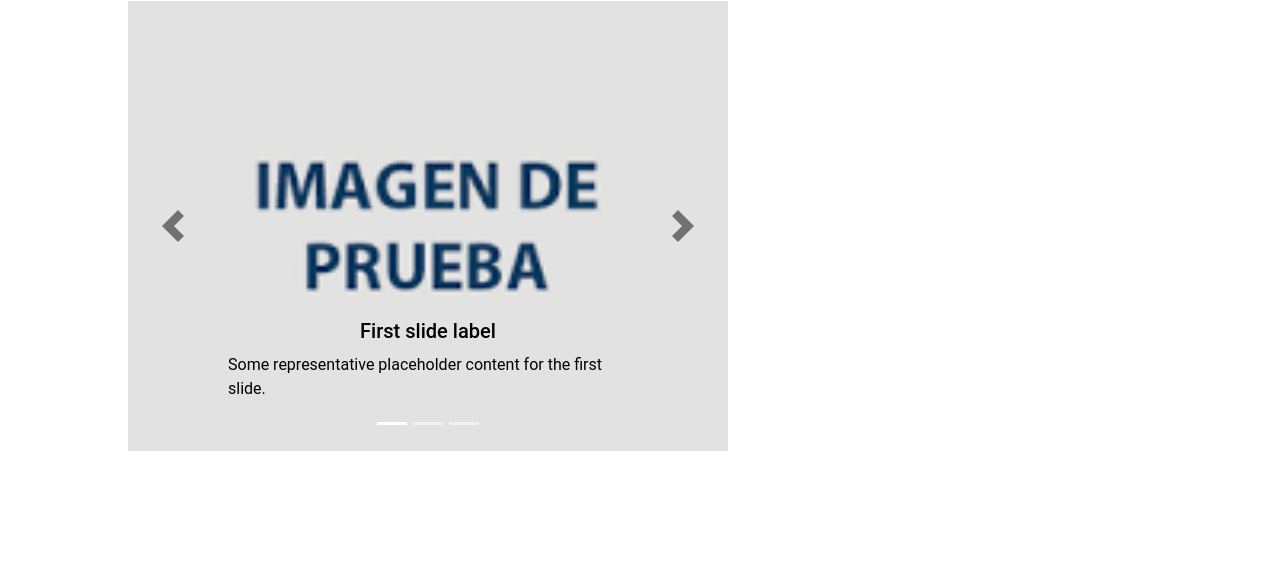
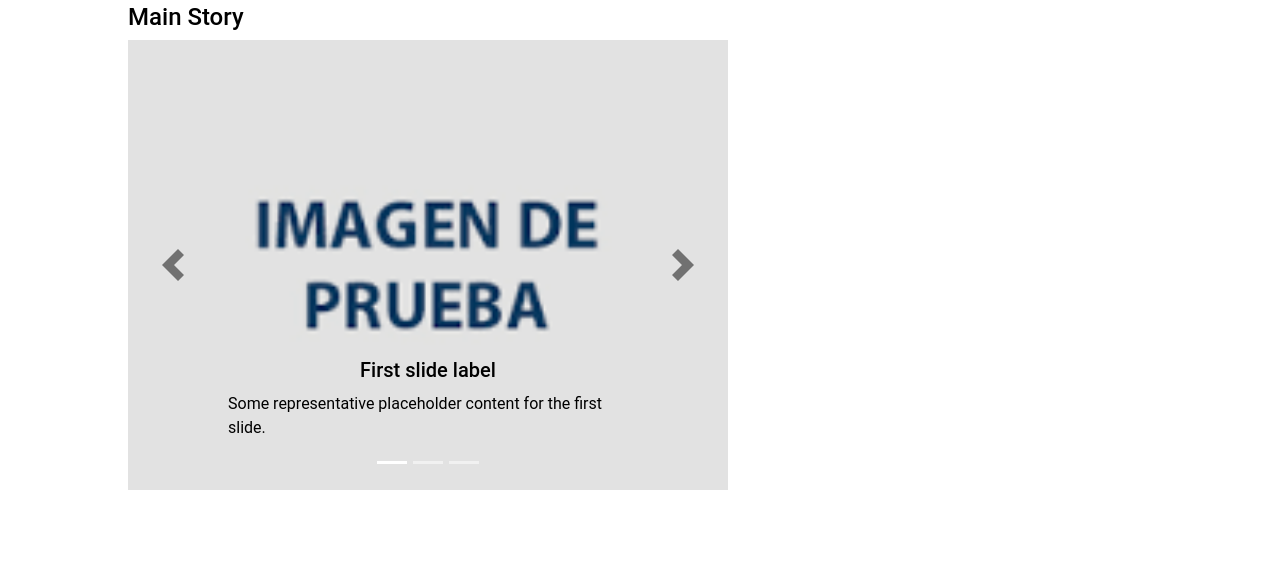
Before and after one commit to Threbilcock/Tercera-preentrega, a plain HTML site: page index.html in a window 1280 px wide. Shown: the part 227-800 px from the top of the page. Drawn offline with nearby package versions, Linux system fonts and the light colour scheme.

Commit message:
Título carrusel

```diff
--- a/css/style.css
+++ b/css/style.css
@@ -6,10 +6,6 @@
 
 li{
     list-style: none;
-}
-
-h1{
-    margin: 10px 2px 0px 10px;
 }
 
 #h1page{
@@ -172,6 +168,13 @@ header{
 
 /*Carrusel*/
 
+.principal{
+    padding-top: 5px;
+    font-size: 150%;
+    color: black;
+    margin-left: 10%;
+}
+
 .carousel-container{
     height: auto;
     display: flex;
--- a/index.html
+++ b/index.html
@@ -81,10 +81,10 @@
     </div>
   </nav>
 </header>
-
-
 <body>
-
+  <h1
+    class="principal"> Main Story
+  </h1>
   <section class="carousel-container">
     <div id="carouselExampleCaptions" class="carousel slide" data-bs-ride="false">
       <div class="carousel-indicators">
@@ -125,11 +125,7 @@
       </button>
     </div>
   </section>
-
-
-
-  <script src="https://cdn.jsdelivr.net/npm/bootstrap@5.2.2/dist/js/bootstrap.bundle.min.js" integrity="sha384-OERcA2EqjJCMA+/3y+gxIOqMEjwtxJY7qPCqsdltbNJuaOe923+mo//f6V8Qbsw3" crossorigin="anonymous">
-  </script>
+  <script src="https://cdn.jsdelivr.net/npm/bootstrap@5.2.2/dist/js/bootstrap.bundle.min.js" integrity="sha384-OERcA2EqjJCMA+/3y+gxIOqMEjwtxJY7qPCqsdltbNJuaOe923+mo//f6V8Qbsw3" crossorigin="anonymous"></script>
 </body>
 
 
```
